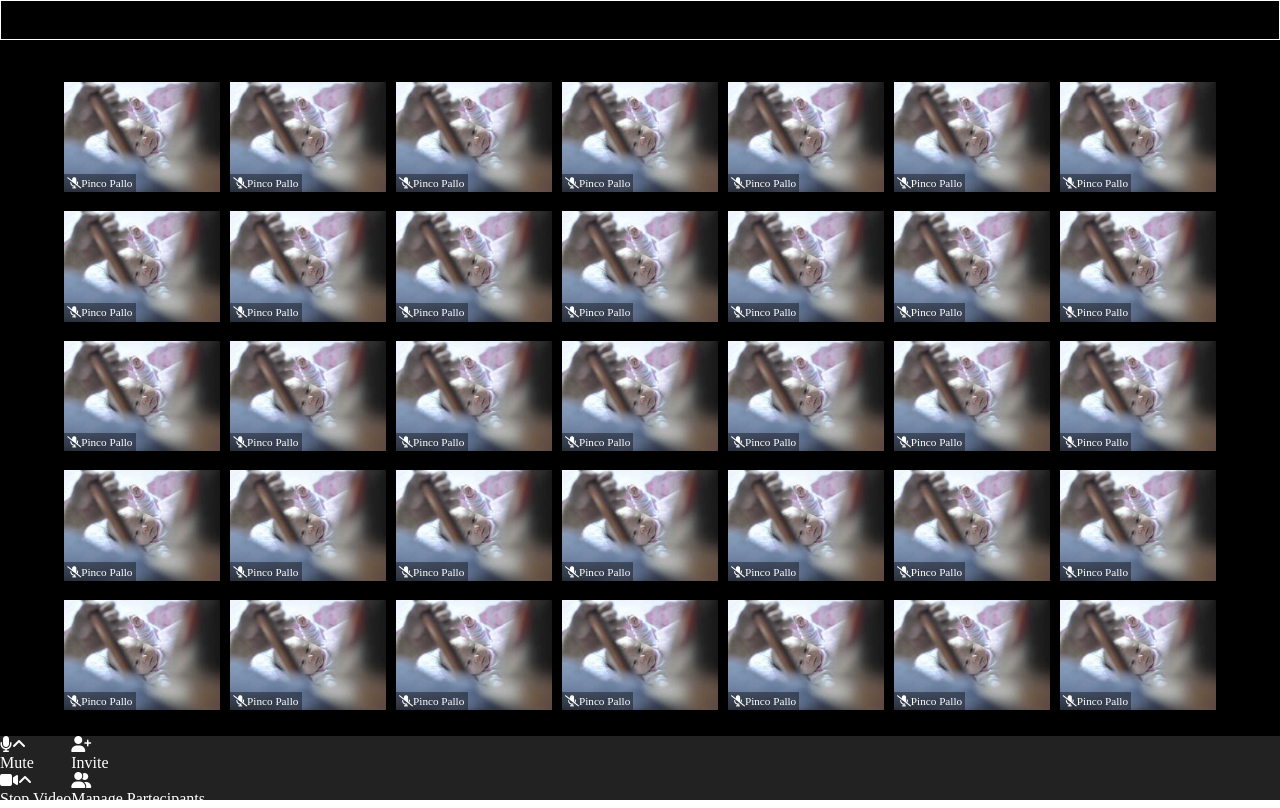
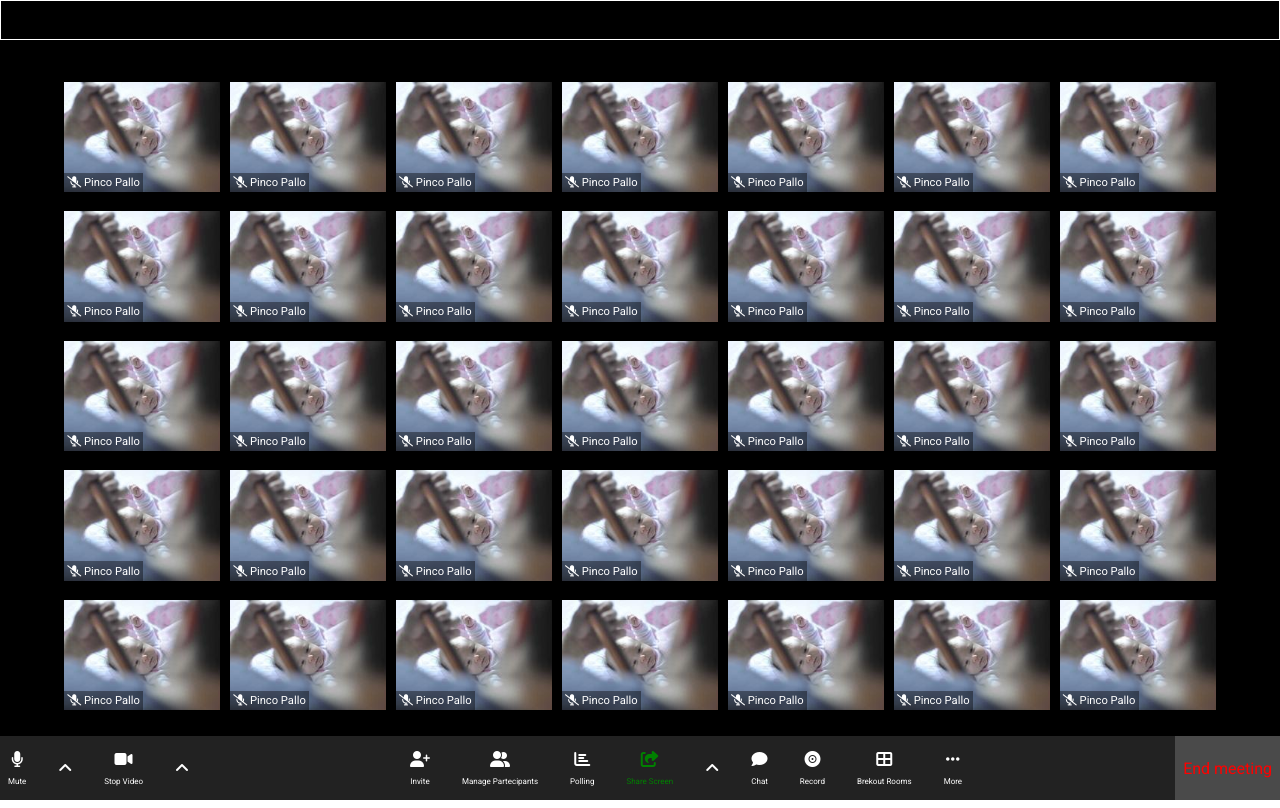
Before and after one commit to AndreazzaRiccardo/html-css-zoom, a plain HTML site: page index.html in a window 1280 px wide. Drawn offline with Linux system fonts and the light colour scheme; a web font is replaced by a local one.

Commit message:
add: footer complete

```diff
--- a/css/style.css
+++ b/css/style.css
@@ -12,10 +12,18 @@ img {
 
 /* COMMON */
 
+.green {
+    color: green;
+}
+
 .wrapper {
     width: 100%;
     height: 100vh;
     background-color: black;
+}
+
+body {
+    font-family: "Roboto", sans-serif;
 }
 
 /* HEADER */
@@ -61,10 +69,32 @@ img {
 
 
 /* FOOTER */
+
     footer {
         background-color:#222222 ;
         height:8vh;
         color: white;
         display: flex;
+        justify-content: space-between;
+    }
 
+    nav p {
+        font-size: 0.5rem;
+        margin-top: 0.5rem;
     }
+
+    footer nav {
+        display: flex;
+        gap:1rem;
+        text-align: center;
+        align-items: center;
+    }
+
+    nav div {
+        padding: 0 0.5rem;
+    }
+
+    .end-meet {
+        color: red;
+        background-color:#4A4A4A;
+    }
--- a/index.html
+++ b/index.html
@@ -33,109 +33,109 @@
             <div class="video-container">
 
                 <div class="video-card">
-                    <span><i class="fa-solid fa-microphone-slash"></i>Pinco Pallo</span>
+                    <span><i class="fa-solid fa-microphone-slash"></i> Pinco Pallo</span>
                 </div>
                 <div class="video-card">
-                    <span><i class="fa-solid fa-microphone-slash"></i>Pinco Pallo</span>
+                    <span><i class="fa-solid fa-microphone-slash"></i> Pinco Pallo</span>
                 </div>
                 <div class="video-card">
-                    <span><i class="fa-solid fa-microphone-slash"></i>Pinco Pallo</span>
+                    <span><i class="fa-solid fa-microphone-slash"></i> Pinco Pallo</span>
                 </div>
                 <div class="video-card">
-                    <span><i class="fa-solid fa-microphone-slash"></i>Pinco Pallo</span>
+                    <span><i class="fa-solid fa-microphone-slash"></i> Pinco Pallo</span>
                 </div>
                 <div class="video-card">
-                    <span><i class="fa-solid fa-microphone-slash"></i>Pinco Pallo</span>
+                    <span><i class="fa-solid fa-microphone-slash"></i> Pinco Pallo</span>
                 </div>
                 <div class="video-card">
-                    <span><i class="fa-solid fa-microphone-slash"></i>Pinco Pallo</span>
+                    <span><i class="fa-solid fa-microphone-slash"></i> Pinco Pallo</span>
                 </div>
                 <div class="video-card">
-                    <span><i class="fa-solid fa-microphone-slash"></i>Pinco Pallo</span>
+                    <span><i class="fa-solid fa-microphone-slash"></i> Pinco Pallo</span>
                 </div>
                 <div class="video-card">
-                    <span><i class="fa-solid fa-microphone-slash"></i>Pinco Pallo</span>
+                    <span><i class="fa-solid fa-microphone-slash"></i> Pinco Pallo</span>
                 </div>
                 <div class="video-card">
-                    <span><i class="fa-solid fa-microphone-slash"></i>Pinco Pallo</span>
+                    <span><i class="fa-solid fa-microphone-slash"></i> Pinco Pallo</span>
                 </div>
                 <div class="video-card">
-                    <span><i class="fa-solid fa-microphone-slash"></i>Pinco Pallo</span>
+                    <span><i class="fa-solid fa-microphone-slash"></i> Pinco Pallo</span>
                 </div>
                 <div class="video-card">
-                    <span><i class="fa-solid fa-microphone-slash"></i>Pinco Pallo</span>
+                    <span><i class="fa-solid fa-microphone-slash"></i> Pinco Pallo</span>
                 </div>
                 <div class="video-card">
-                    <span><i class="fa-solid fa-microphone-slash"></i>Pinco Pallo</span>
+                    <span><i class="fa-solid fa-microphone-slash"></i> Pinco Pallo</span>
                 </div>
                 <div class="video-card">
-                    <span><i class="fa-solid fa-microphone-slash"></i>Pinco Pallo</span>
+                    <span><i class="fa-solid fa-microphone-slash"></i> Pinco Pallo</span>
                 </div>
                 <div class="video-card">
-                    <span><i class="fa-solid fa-microphone-slash"></i>Pinco Pallo</span>
+                    <span><i class="fa-solid fa-microphone-slash"></i> Pinco Pallo</span>
                 </div>
                 <div class="video-card">
-                    <span><i class="fa-solid fa-microphone-slash"></i>Pinco Pallo</span>
+                    <span><i class="fa-solid fa-microphone-slash"></i> Pinco Pallo</span>
                 </div>
                 <div class="video-card">
-                    <span><i class="fa-solid fa-microphone-slash"></i>Pinco Pallo</span>
+                    <span><i class="fa-solid fa-microphone-slash"></i> Pinco Pallo</span>
                 </div>
                 <div class="video-card">
-                    <span><i class="fa-solid fa-microphone-slash"></i>Pinco Pallo</span>
+                    <span><i class="fa-solid fa-microphone-slash"></i> Pinco Pallo</span>
                 </div>
                 <div class="video-card">
-                    <span><i class="fa-solid fa-microphone-slash"></i>Pinco Pallo</span>
+                    <span><i class="fa-solid fa-microphone-slash"></i> Pinco Pallo</span>
                 </div>
                 <div class="video-card">
-                    <span><i class="fa-solid fa-microphone-slash"></i>Pinco Pallo</span>
+                    <span><i class="fa-solid fa-microphone-slash"></i> Pinco Pallo</span>
                 </div>
                 <div class="video-card">
-                    <span><i class="fa-solid fa-microphone-slash"></i>Pinco Pallo</span>
+                    <span><i class="fa-solid fa-microphone-slash"></i> Pinco Pallo</span>
                 </div>
                 <div class="video-card">
-                    <span><i class="fa-solid fa-microphone-slash"></i>Pinco Pallo</span>
+                    <span><i class="fa-solid fa-microphone-slash"></i> Pinco Pallo</span>
                 </div>
                 <div class="video-card">
-                    <span><i class="fa-solid fa-microphone-slash"></i>Pinco Pallo</span>
+                    <span><i class="fa-solid fa-microphone-slash"></i> Pinco Pallo</span>
                 </div>
                 <div class="video-card">
-                    <span><i class="fa-solid fa-microphone-slash"></i>Pinco Pallo</span>
+                    <span><i class="fa-solid fa-microphone-slash"></i> Pinco Pallo</span>
                 </div>
                 <div class="video-card">
-                    <span><i class="fa-solid fa-microphone-slash"></i>Pinco Pallo</span>
+                    <span><i class="fa-solid fa-microphone-slash"></i> Pinco Pallo</span>
                 </div>
                 <div class="video-card">
-                    <span><i class="fa-solid fa-microphone-slash"></i>Pinco Pallo</span>
+                    <span><i class="fa-solid fa-microphone-slash"></i> Pinco Pallo</span>
                 </div>
                 <div class="video-card">
-                    <span><i class="fa-solid fa-microphone-slash"></i>Pinco Pallo</span>
+                    <span><i class="fa-solid fa-microphone-slash"></i> Pinco Pallo</span>
                 </div>
                 <div class="video-card">
-                    <span><i class="fa-solid fa-microphone-slash"></i>Pinco Pallo</span>
+                    <span><i class="fa-solid fa-microphone-slash"></i> Pinco Pallo</span>
                 </div>
                 <div class="video-card">
-                    <span><i class="fa-solid fa-microphone-slash"></i>Pinco Pallo</span>
+                    <span><i class="fa-solid fa-microphone-slash"></i> Pinco Pallo</span>
                 </div>
                 <div class="video-card">
-                    <span><i class="fa-solid fa-microphone-slash"></i>Pinco Pallo</span>
+                    <span><i class="fa-solid fa-microphone-slash"></i> Pinco Pallo</span>
                 </div>
                 <div class="video-card">
-                    <span><i class="fa-solid fa-microphone-slash"></i>Pinco Pallo</span>
+                    <span><i class="fa-solid fa-microphone-slash"></i> Pinco Pallo</span>
                 </div>
                 <div class="video-card">
-                    <span><i class="fa-solid fa-microphone-slash"></i>Pinco Pallo</span>
+                    <span><i class="fa-solid fa-microphone-slash"></i> Pinco Pallo</span>
                 </div>
                 <div class="video-card">
-                    <span><i class="fa-solid fa-microphone-slash"></i>Pinco Pallo</span>
+                    <span><i class="fa-solid fa-microphone-slash"></i> Pinco Pallo</span>
                 </div>
                 <div class="video-card">
-                    <span><i class="fa-solid fa-microphone-slash"></i>Pinco Pallo</span>
+                    <span><i class="fa-solid fa-microphone-slash"></i> Pinco Pallo</span>
                 </div>
                 <div class="video-card">
-                    <span><i class="fa-solid fa-microphone-slash"></i>Pinco Pallo</span>
+                    <span><i class="fa-solid fa-microphone-slash"></i> Pinco Pallo</span>
                 </div>
                 <div class="video-card">
-                    <span><i class="fa-solid fa-microphone-slash"></i>Pinco Pallo</span>
+                    <span><i class="fa-solid fa-microphone-slash"></i> Pinco Pallo</span>
                 </div>
 
             </div>
@@ -145,18 +145,20 @@
 
         <footer>
 
-            <nav>
+            <nav class="audio-video">
                 <div>
-                    <i class="fa-solid fa-microphone"></i><i class="fa-solid fa-angle-up"></i>
+                    <i class="fa-solid fa-microphone"></i>
                     <p>Mute</p>
                 </div>
+                <div><i class="fa-solid fa-angle-up"></i></div>
                 <div>
-                    <i class="fa-solid fa-video"></i><i class="fa-solid fa-angle-up"></i>
+                    <i class="fa-solid fa-video"></i>
                     <p>Stop Video</p>
                 </div>
+                <div><i class="fa-solid fa-angle-up"></i></div>
             </nav>
 
-            <nav>
+            <nav class="chat">
                 <div>
                     <i class="fa-solid fa-user-plus"></i>
                     <p>Invite</p>
@@ -165,9 +167,36 @@
                     <i class="fa-solid fa-user-group"></i>
                     <p>Manage Partecipants</p>
                 </div>
+                <div>
+                    <i class="fa-sharp fa-solid fa-chart-bar"></i>
+                    <p>Polling</p>
+                </div>
+                <div class="green">
+                    <i class="fa-solid fa-share-from-square"></i>
+                    <p>Share Screen</p>
+                </div>
+                <div><i class="fa-solid fa-angle-up"></i></div>
+                <div>
+                    <i class="fa-solid fa-comment"></i>
+                    <p>Chat</p>
+                </div>
+                <div>
+                    <i class="fa-solid fa-record-vinyl"></i>
+                    <p>Record</p>
+                </div>
+                <div>
+                    <i class="fa-solid fa-table-cells-large"></i>
+                    <p>Brekout Rooms</p>
+                </div>
+                <div>
+                    <i class="fa-solid fa-ellipsis"></i>
+                    <p>More</p>
+                </div>
+            </nav>
 
+            <nav class="end-meet">
+                <div>End meeting</div>
             </nav>
-            <nav></nav>
 
 
 
```
